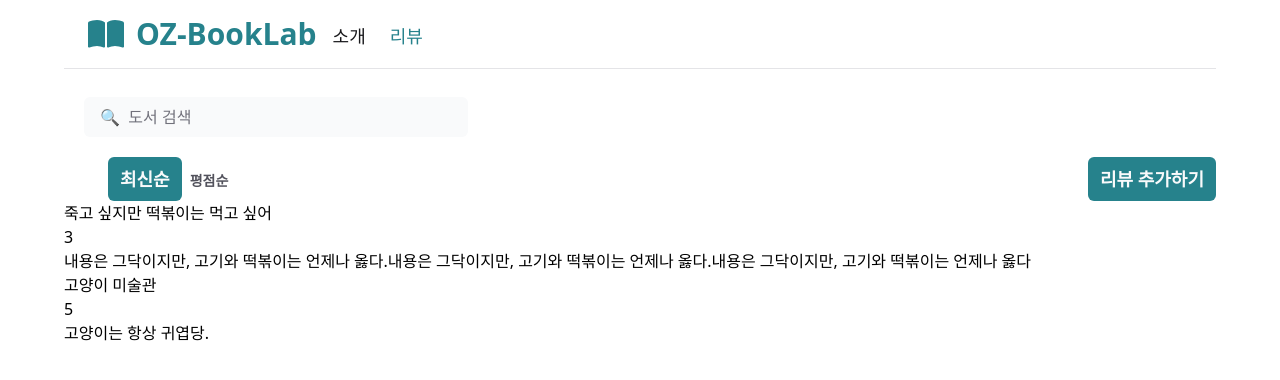
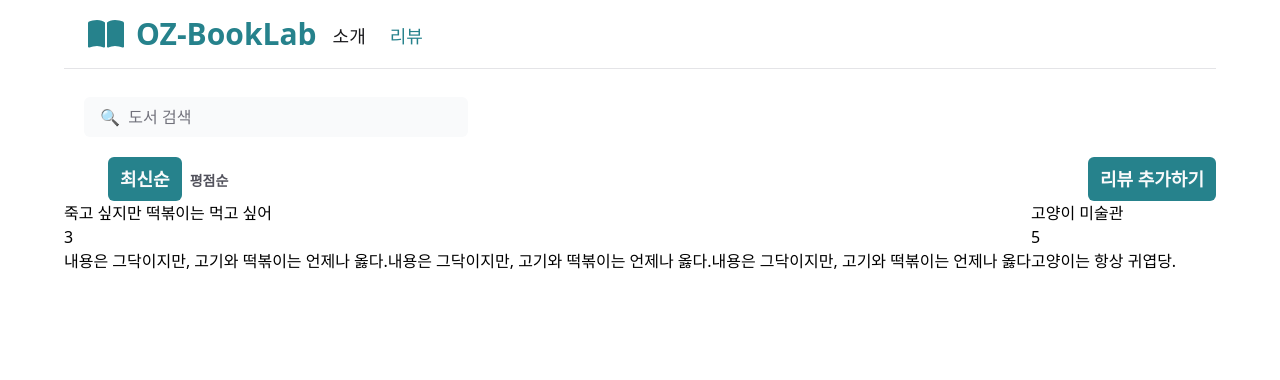
Before and after one commit to heehaa25/oz-booklab, a React (Vite) app: page /reviews in a window 1280 px wide. Shown: the top 380 px of the page. Built offline with nearby package versions, Linux system fonts and the light colour scheme.

Commit message:
feat(review list):프롭 추가

```diff
--- a/src/components/ReviewList.jsx
+++ b/src/components/ReviewList.jsx
@@ -1,10 +1,15 @@
 import ReviewListItem from './ReviewListItem';
 
-export default function ReviewList({ reviews }) {
+export default function ReviewList({ reviews, onUpdate, onDelete }) {
   return (
-    <ul>
+    <ul className='flex'>
       {reviews.map((review) => (
-        <ReviewListItem key={review.id} review={review} />
+        <ReviewListItem
+          key={review.id}
+          review={review}
+          onUpdate={onUpdate}
+          onDelete={onDelete}
+        />
       ))}
     </ul>
   );
```
